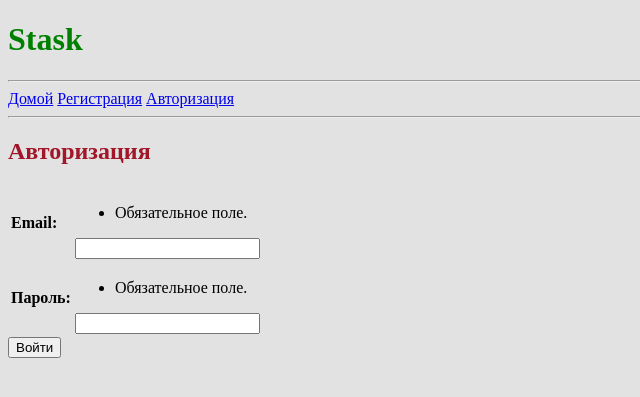
After one commit to 00MRX00/Stask, a Django app: page /log/ in a window 1280 px wide. The commit adds this page. Shown: the top 397 px of the page, without its empty margins (0-640 px from the left). Run offline with Django 3.2, Linux system fonts and the light colour scheme.

Commit message:
bugs fixed

```diff
--- a/Stask/apps/signUp/forms.py
+++ b/Stask/apps/signUp/forms.py
@@ -8,3 +8,7 @@ class SignUpForm(forms.Form):
     user_birthdate = forms.DateField(label = "Дата рождения:", required = True)
     user_password = forms.CharField(widget=forms.PasswordInput(), label = "Пароль:", required = True)
     user_conf_password = forms.CharField(widget=forms.PasswordInput(), label = "Подтвердите пароль:", required = True)
+
+class SignInForm(forms.Form):
+    user_email = forms.EmailField(label = "Email:")
+    user_password = forms.CharField(widget=forms.PasswordInput(), label = "Пароль:")
--- a/Stask/apps/signUp/models.py
+++ b/Stask/apps/signUp/models.py
@@ -12,7 +12,10 @@ class User(models.Model):
 	user_type = models.CharField('Тип пользователя', max_length = 50, default = "user")
 
 	def __str__(self):
-		string = self.user_surname + " " + str(self.user_name)[0] + "." + str(self.user_patronymic)[0] + "."
+		if self.user_patronymic:
+			string = self.user_surname + " " + str(self.user_name)[0] + "." +  str(self.user_patronymic)[0] + "."
+		else:
+			string = self.user_surname + " " + str(self.user_name)[0] + "."
 		return string
 
 	def was_registered_recently(self):
--- a/Stask/apps/signUp/urls.py
+++ b/Stask/apps/signUp/urls.py
@@ -8,4 +8,5 @@ app_name = 'signUp'
 urlpatterns = [
 	path('', views.index, name = 'index'),
 	path('reg/', views.reg, name = 'reg'),
+	path('log/', views.log, name = 'log'),
 ]
--- a/Stask/apps/signUp/views.py
+++ b/Stask/apps/signUp/views.py
@@ -7,10 +7,11 @@ from django.contrib import messages
 import hashlib, re
 
 from .models import User, UserLogPass
-from .forms import SignUpForm
+from .forms import SignUpForm, SignInForm
 
 def index(request):
-	latest_users_list = User.objects.order_by('-user_reg_date')[:5]
+	latest_users_list = User.objects.order_by('-user_reg_date')
+	# latest_users_list = User.objects.all()
 	return render(request, 'signUp/index.html', {'latest_users_list': latest_users_list})
 
 def detail(request, user_id):
@@ -67,9 +68,12 @@ def reg(request):
 				"user_conf_password": "Подтвердите пароль",
 			}
 		for error in signUpForm.errors:
-			if not hasError:
+			messages.add_message(request, messages.ERROR, 'Поле "' + signUpFormFields[str(error)] + '" заполнено неверно!')
+		for mes in messages.get_messages(request):
+			if mes.tags == "error":
 				hasError = True
-			messages.add_message(request, messages.ERROR, 'Поле "' + signUpFormFields[str(error)] + '" заполнено неверно!')
+				break
+		messages.get_messages(request).used = False
 		if hasError:
 			return HttpResponseRedirect(reverse('signUp:reg'))
 		else:
@@ -79,5 +83,6 @@ def reg(request):
 		return render(request, 'signUp/signup.html', {'signUpForm': signUpForm})
 
 
-def authorize(request):
-	pass
+def log(request):
+	signInForm = SignInForm(request.POST)
+	return render(request, 'signUp/signin.html', {'signInForm': signInForm})
--- a/Stask/templates/base.html
+++ b/Stask/templates/base.html
@@ -15,7 +15,7 @@
 		<!-- <a href="{ url 'logout' }">Выйти</a> -->
 	 <!-- else  -->
 		<a href="{% url 'signUp:reg' %}">Регистрация</a>
-		<!-- <a href="{ url 'login' }">Авторизация</a> -->
+		<a href="{% url 'signUp:log' %}">Авторизация</a>
 	 <!-- endif  -->
 	<hr>
 	{% block content %}{% endblock %}
--- /dev/null
+++ b/Stask/templates/signUp/signin.html
@@ -0,0 +1,21 @@
+{% extends 'base.html' %}
+
+{% block title %}Авторизация{% endblock %}
+
+{% block content %}
+
+	<h2>Авторизация</h2>
+
+
+	<form action="{% url 'signUp:log'%}" method="POST">
+
+		{% csrf_token %}
+
+		<table>
+			{{ signInForm.as_table }}
+		</table>
+
+		<input type="submit" value="Войти" >
+	</form>
+
+{% endblock %}
```
